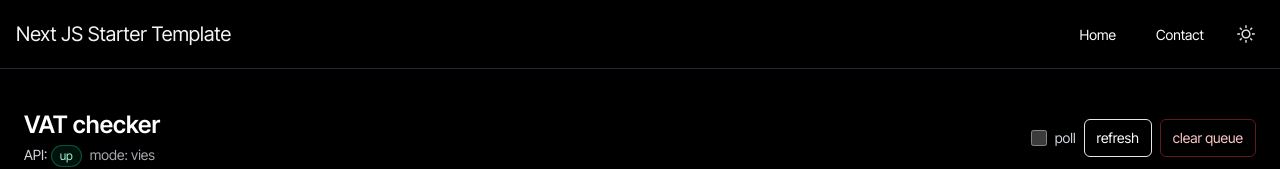
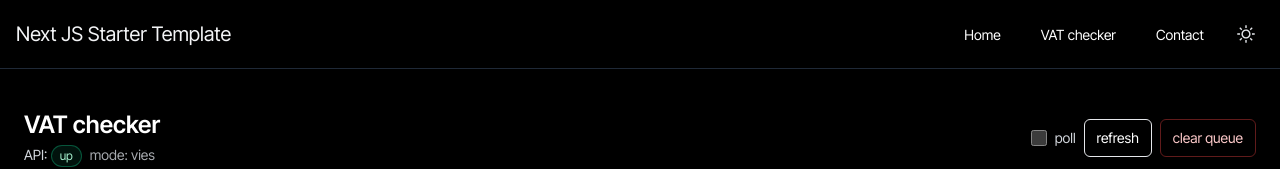
Before and after one commit to amexxes/vatcheckervercel-template, a Next.js app: page /vat-checker in a window 1280 px wide. Shown: the top 169 px of the page. Built offline with nearby package versions, Linux system fonts and the light colour scheme; no server answers; the database is empty.

Commit message:
Update Header.tsx

```diff
--- a/components/Header.tsx
+++ b/components/Header.tsx
@@ -19,6 +19,14 @@ export default function Header() {
               </Link>
             </li>
             <li>
+  <Link
+    href="/vat-checker"
+    className="text-sm text-gray-800 dark:text-white px-4 py-2 rounded-md hover:bg-gray-100 dark:hover:bg-gray-800 transition-colors"
+  >
+    VAT checker
+  </Link>
+</li>
+            <li>
               <Link
                 href="/contact"
                 className="text-sm text-gray-800 dark:text-white px-4 py-2 rounded-md hover:bg-gray-100 dark:hover:bg-gray-800 transition-colors"
```
